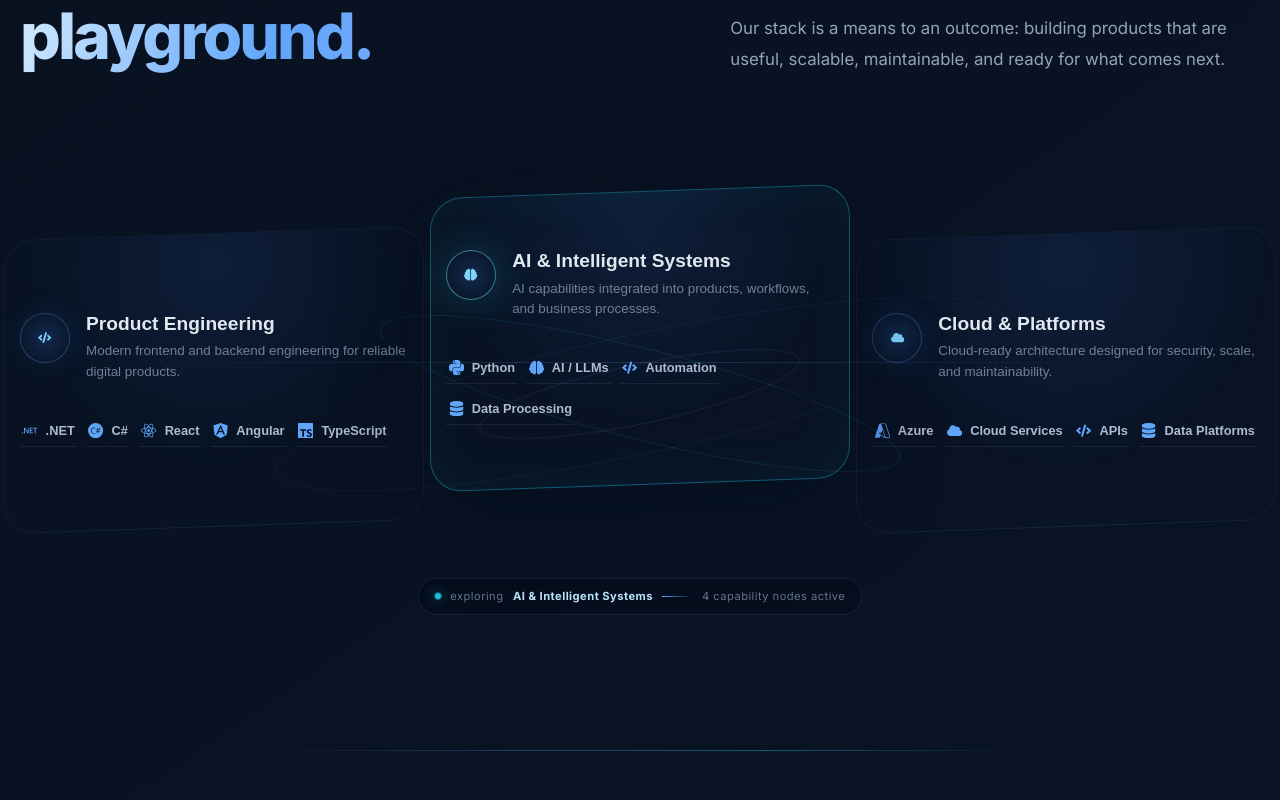
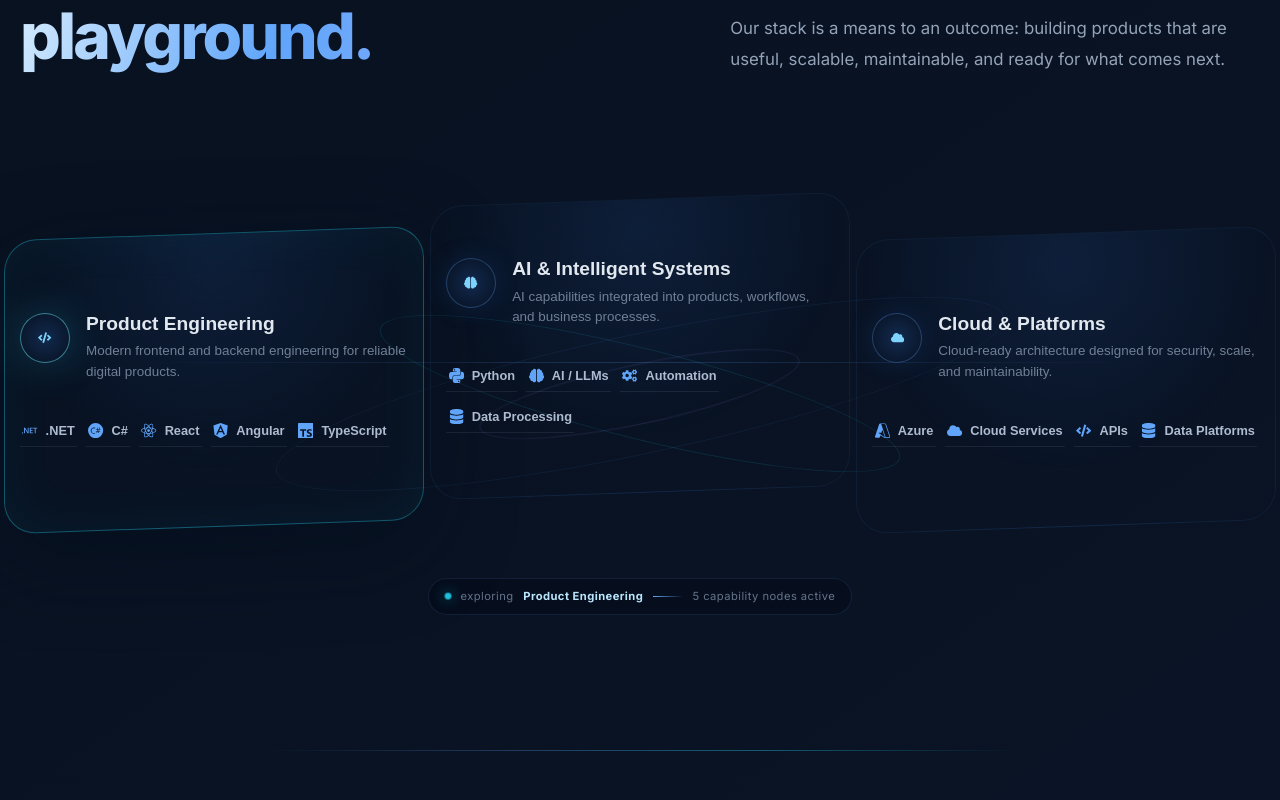
Before and after one commit to rajeshreddyrrr/ZealInfy-Website, a React (Create React App) app: page / in a window 1280 px wide. Shown: the part 3540-4340 px from the top of the page. Built offline with nearby package versions, Linux system fonts and the light colour scheme.

Commit message:
feat: connect technology explorer to experience state

```diff
--- a/src/components/Skills.tsx
+++ b/src/components/Skills.tsx
@@ -1,114 +1,31 @@
-import React, { useState } from 'react';
+import React, { useEffect, useState } from 'react';
 import { SiAngular, SiCsharp, SiDotnet, SiMicrosoftazure, SiPython, SiReact, SiTypescript } from 'react-icons/si';
-import { FaBrain, FaCloud, FaDatabase, FaCode } from 'react-icons/fa';
+import { FaBrain, FaCloud, FaDatabase, FaCode, FaCogs } from 'react-icons/fa';
+import { ExperienceMode } from './BuildPath';
 import './Skills.css';
 
-interface SkillCategory {
-  title: string;
-  icon: JSX.Element;
-  description: string;
-  technologies: { name: string; icon: JSX.Element }[];
-}
+interface SkillCategory { title:string; icon:JSX.Element; description:string; technologies:{name:string;icon:JSX.Element}[]; mode:ExperienceMode; }
+interface SkillsProps { mode: ExperienceMode; onModeChange:(mode:ExperienceMode)=>void; }
 
-const Skills: React.FC = () => {
-  const categories: SkillCategory[] = [
-    {
-      title: 'Product Engineering',
-      icon: <FaCode />,
-      description: 'Modern frontend and backend engineering for reliable digital products.',
-      technologies: [
-        { name: '.NET', icon: <SiDotnet /> },
-        { name: 'C#', icon: <SiCsharp /> },
-        { name: 'React', icon: <SiReact /> },
-        { name: 'Angular', icon: <SiAngular /> },
-        { name: 'TypeScript', icon: <SiTypescript /> }
-      ]
-    },
-    {
-      title: 'AI & Intelligent Systems',
-      icon: <FaBrain />,
-      description: 'AI capabilities integrated into products, workflows, and business processes.',
-      technologies: [
-        { name: 'Python', icon: <SiPython /> },
-        { name: 'AI / LLMs', icon: <FaBrain /> },
-        { name: 'Automation', icon: <FaCode /> },
-        { name: 'Data Processing', icon: <FaDatabase /> }
-      ]
-    },
-    {
-      title: 'Cloud & Platforms',
-      icon: <FaCloud />,
-      description: 'Cloud-ready architecture designed for security, scale, and maintainability.',
-      technologies: [
-        { name: 'Azure', icon: <SiMicrosoftazure /> },
-        { name: 'Cloud Services', icon: <FaCloud /> },
-        { name: 'APIs', icon: <FaCode /> },
-        { name: 'Data Platforms', icon: <FaDatabase /> }
-      ]
-    }
-  ];
-
-  const [activeCategory, setActiveCategory] = useState<number>(1);
-
-  return (
-    <section id="skills" className="section skills-section">
-      <div className="skills-heading">
-        <div>
-          <span className="skills-eyebrow">Engineering foundation</span>
-          <h2 className="section-title">Technology is our playground.</h2>
-        </div>
-        <p className="section-subtitle">
-          Our stack is a means to an outcome: building products that are useful,
-          scalable, maintainable, and ready for what comes next.
-        </p>
-      </div>
-
-      <div className="technology-explorer">
-        <div className="technology-orbit" aria-hidden="true">
-          <span />
-          <span />
-          <span />
-        </div>
-
-        <div className="skills-grid">
-          {categories.map((category, index) => (
-            <button
-              type="button"
-              key={category.title}
-              className={'skill-category ' + (activeCategory === index ? 'skill-category-active' : '')}
-              onClick={() => setActiveCategory(index)}
-              aria-pressed={activeCategory === index}
-            >
-              <div className="category-header">
-                <div className="category-icon">{category.icon}</div>
-                <div>
-                  <h3 className="category-title">{category.title}</h3>
-                  <p>{category.description}</p>
-                </div>
-              </div>
-
-              <div className="skills-list">
-                {category.technologies.map((technology) => (
-                  <span key={technology.name} className="skill-item">
-                    <span className="skill-icon">{technology.icon}</span>
-                    <span className="skill-name">{technology.name}</span>
-                  </span>
-                ))}
-              </div>
-            </button>
-          ))}
-        </div>
-
-        <div className="technology-status">
-          <span className="status-dot" />
-          <span>exploring</span>
-          <strong>{categories[activeCategory].title}</strong>
-          <span className="status-line" />
-          <span>{categories[activeCategory].technologies.length} capability nodes active</span>
-        </div>
-      </div>
-    </section>
-  );
+const Skills:React.FC<SkillsProps>=({mode,onModeChange})=>{
+ const categories:SkillCategory[]=[
+  {title:'Product Engineering',icon:<FaCode/>,description:'Modern frontend and backend engineering for reliable digital products.',mode:'engineering',technologies:[{name:'.NET',icon:<SiDotnet/>},{name:'C#',icon:<SiCsharp/>},{name:'React',icon:<SiReact/>},{name:'Angular',icon:<SiAngular/>},{name:'TypeScript',icon:<SiTypescript/>}]},
+  {title:'AI & Intelligent Systems',icon:<FaBrain/>,description:'AI capabilities integrated into products, workflows, and business processes.',mode:'intelligence',technologies:[{name:'Python',icon:<SiPython/>},{name:'AI / LLMs',icon:<FaBrain/>},{name:'Automation',icon:<FaCogs/>},{name:'Data Processing',icon:<FaDatabase/>}]},
+  {title:'Cloud & Platforms',icon:<FaCloud/>,description:'Cloud-ready architecture designed for security, scale, and maintainability.',mode:'cloud',technologies:[{name:'Azure',icon:<SiMicrosoftazure/>},{name:'Cloud Services',icon:<FaCloud/>},{name:'APIs',icon:<FaCode/>},{name:'Data Platforms',icon:<FaDatabase/>}]}
+ ];
+ const activeIndex=Math.max(0,categories.findIndex(c=>c.mode===mode));
+ const [activeCategory,setActiveCategory]=useState(activeIndex);
+ useEffect(()=>setActiveCategory(activeIndex),[activeIndex]);
+ return <section id="skills" className="section skills-section">
+  <div className="skills-heading"><div><span className="skills-eyebrow">Engineering foundation</span><h2 className="section-title">Technology is our playground.</h2></div><p className="section-subtitle">Our stack is a means to an outcome: building products that are useful, scalable, maintainable, and ready for what comes next.</p></div>
+  <div className="technology-explorer">
+   <div className="technology-orbit" aria-hidden="true"><span/><span/><span/></div>
+   <div className="skills-grid">{categories.map((category,index)=><button type="button" key={category.title} className={'skill-category '+(activeCategory===index?'skill-category-active':'')} onClick={()=>{setActiveCategory(index);onModeChange(category.mode)}} aria-pressed={activeCategory===index}>
+    <div className="category-header"><div className="category-icon">{category.icon}</div><div><h3 className="category-title">{category.title}</h3><p>{category.description}</p></div></div>
+    <div className="skills-list">{category.technologies.map(t=><span key={t.name} className="skill-item"><span className="skill-icon">{t.icon}</span><span className="skill-name">{t.name}</span></span>)}</div>
+   </button>)}</div>
+   <div className="technology-status"><span className="status-dot"/><span>exploring</span><strong>{categories[activeCategory].title}</strong><span className="status-line"/><span>{categories[activeCategory].technologies.length} capability nodes active</span></div>
+  </div>
+ </section>;
 };
-
 export default Skills;
```
